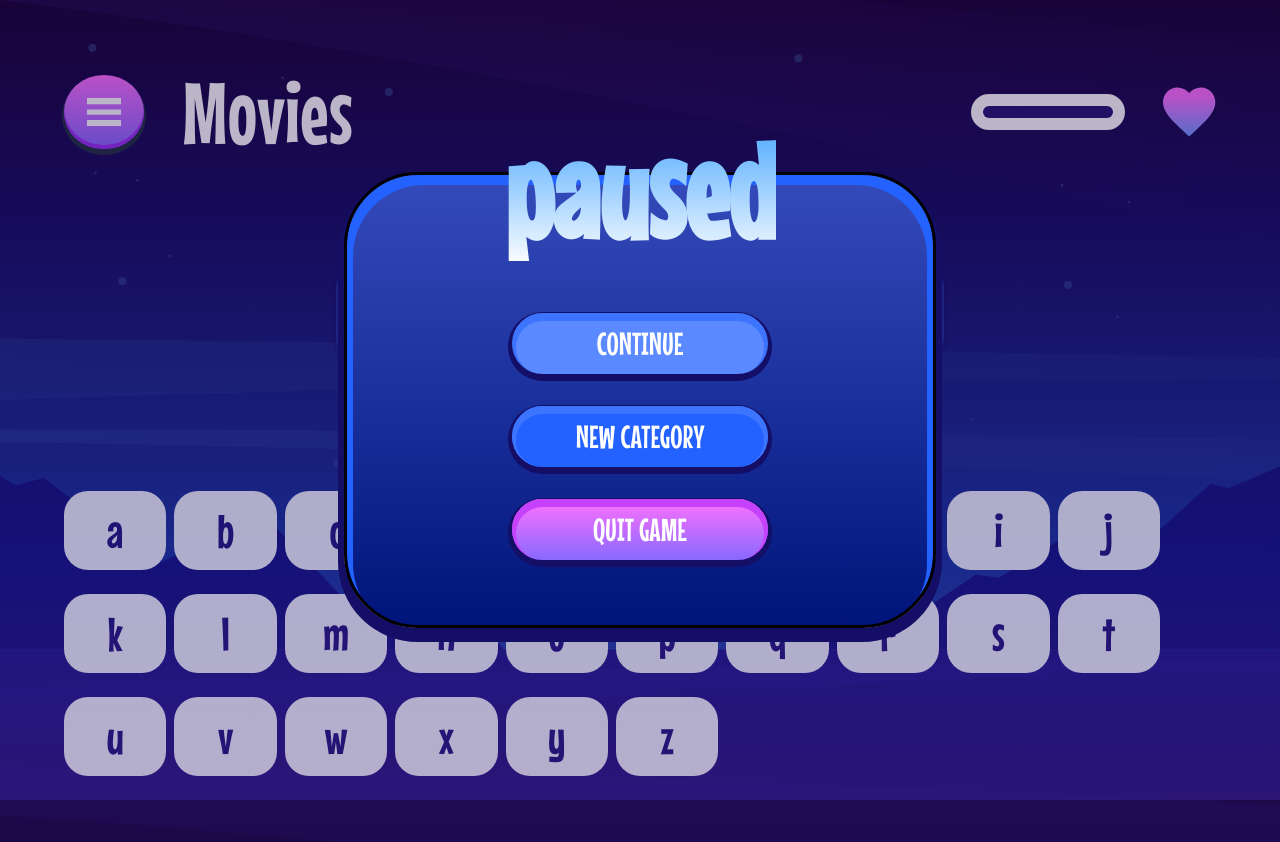
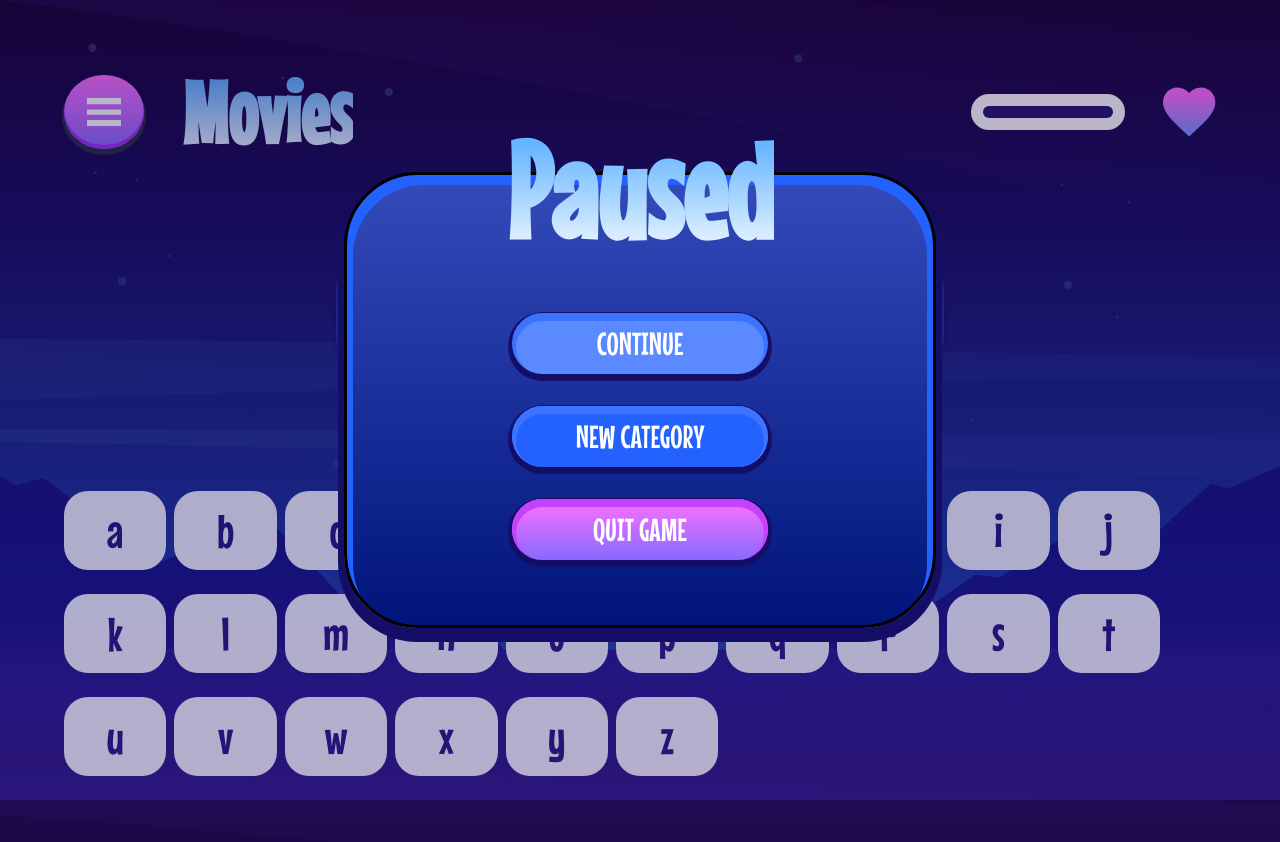
Before and after one commit to DaniilGurski/FM-Hangman, a React (Vite) app: page /game/1 in a window 1280 px wide. Both pictures are taken after a click on the button "open menu". Shown: the top 842 px of the page. Built offline with nearby package versions, Linux system fonts and the light colour scheme.

Commit message:
add aria attributes where needed.

```diff
--- a/src/components/GameActionPanel.jsx
+++ b/src/components/GameActionPanel.jsx
@@ -17,7 +17,7 @@ function GameActionPanel({}, ref) {
   return (
     <dialog className="action-panel action-panel--fixed" id="game-panel" ref={ref}>
       <div className="grid">
-        <span className="action-panel__header gradient-heading"> {panelText} </span>
+        <h2 className="action-panel__header gradient-heading | capitalize" aria-live="polite"> {panelText} </h2>
 
         <div className="action-panel__buttons | grid">
             <button className="button" onClick={handlePanelClosing}> Continue </button>
--- a/src/components/GameHeader.jsx
+++ b/src/components/GameHeader.jsx
@@ -13,7 +13,7 @@ export default function GameHeader({ categoryName, onMenuClick }) {
               <img className="round-button__icon" src={menuIcon} alt="" />
             </button>
 
-            <h2 className="clr-white fs-game-category capitalize"> { categoryName } </h2>
+            <h1 className="clr-white fs-game-category capitalize"> { categoryName } </h1>
         </div>
 
         <div className="game-header__right | flex">
--- a/src/components/HealthBar.jsx
+++ b/src/components/HealthBar.jsx
@@ -9,11 +9,14 @@ export default function HealthBar() {
   return (
     <>
       <progress className="health-bar"
+      role="progressbar"
       value={currentHealth}
       max={TOTAL_HEALTH}
       aria-valuenow={currentHealth}
+      aria-valuemin={0}
       aria-valuemax={TOTAL_HEALTH}
       aria-label="Health bar"
+      aria-live="assertive"
       >
       </progress>
 
--- a/src/components/LetterBlocks.jsx
+++ b/src/components/LetterBlocks.jsx
@@ -7,13 +7,20 @@ export default function letterBlocks({ word, wordIndex }) {
     const revealedLetters = game.revealedLetters;
 
     return (
-        <ul className="mystery-word__letter-group | flex" role="list">
+        <ul className="mystery-word__letter-group | flex" role="list" aria-live="assertive">
             {
                 word.split("").map((letter, index) => {
                     const isIncludedLetter = revealedLetters.includes(letter);
                     return (
                         <li className={`mystery-word__letter ${isIncludedLetter && "mystery-word__letter--revealed"}`} key={`${word}-${index}`}>
-                            {isIncludedLetter ? letter : "X"}
+                            <span aria-hidden="true"> {isIncludedLetter ? letter : "X"} </span>
+                            <span className="visually-hidden">
+                                {
+                                isIncludedLetter ?
+                                `revealed letter: ${letter}` :
+                                "unrevealed letter"
+                                }
+                            </span>
                         </li>
                     )
                 })
--- a/src/components/MenuHeader.jsx
+++ b/src/components/MenuHeader.jsx
@@ -7,7 +7,7 @@ export default function MenuHeader({ pageTitle }) {
     <header className="menu-header | flex">
         <LinkRoundButton className="round-button" to="/" icon={iconBackUrl} ariaText={"go back to menu"}/>
 
-        <h1> {pageTitle} </h1>
+        <h1 className="heading-1"> {pageTitle} </h1>
     </header>
   )
 }
--- a/src/components/TutorialCard.jsx
+++ b/src/components/TutorialCard.jsx
@@ -5,7 +5,7 @@ export default function TutorialCard({number, heading, body}) {
     <article className="tutorial-card">
         <span className="tutorial-card__number | fs-tutorial-number clr-blue" aria-hidden="true"> {number} </span>
 
-        <h2 className="tutorial-card__heading"> {heading} </h2>
+        <h2 className="tutorial-card__heading heading-2"> {heading} </h2>
 
         <p className="tutorial-card__body clr-purple">
         {body}
--- a/src/routes/Game.jsx
+++ b/src/routes/Game.jsx
@@ -34,6 +34,8 @@ export default function Game() {
   const [game, dispatch] = useReducer(currentGameReducer, GAME_INITIAL_STATE);
 
   const { mysteryWord, currentHealth, revealedLetters } = game
+  // get unqiue letters from mystery word without spaces
+  const mysterWordLetters = Array.from(new Set(mysteryWord.split("").filter(letter => letter !== " ")));
   const actionPanelRef = useRef(null);
 
 
@@ -71,7 +73,6 @@ export default function Game() {
     dispatch({type: CURRENT_GAME_ACTIONS.DECREMENT_ATTEMPTS})
   }
 
-
   // choosing new word
   useEffect(startNewGame, []);
 
@@ -86,9 +87,6 @@ export default function Game() {
 
   // control, if all letters are guessed, winning condition
   useEffect(() => {
-    // get unqiue letters from mystery word without spaces
-    const mysterWordLetters = Array.from(new Set(mysteryWord.split("").filter(letter => letter !== " ")));
-
     if (mysterWordLetters.length < 1) {
       return
     }
@@ -99,9 +97,9 @@ export default function Game() {
   }, [revealedLetters]);
 
   // debugging
-  // useEffect(() => {
-  //   console.log(game);
-  // }, [game])
+  useEffect(() => {
+    console.log(game);
+  }, [game])
 
 
   return (
@@ -112,6 +110,10 @@ export default function Game() {
 
         <div className="grid">
           <section className="game-page__mystery-word-section">
+            <h2 className="visually-hidden" aria-live="assertive">
+              {revealedLetters.length} of {mysterWordLetters.length} letters guessed
+            </h2>
+
             <ul className="mystery-word" role="list">
               {
                 mysteryWord.split(" ").map((word, index) => {
```
